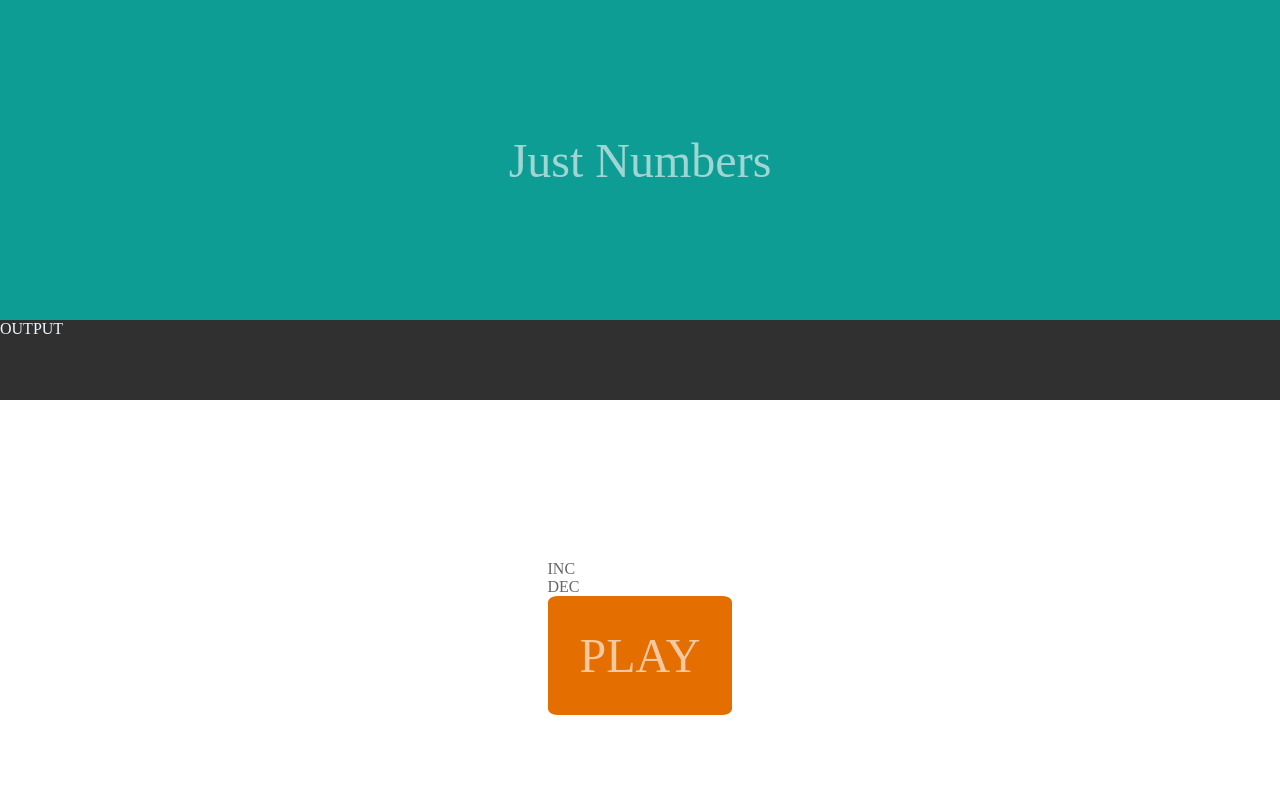
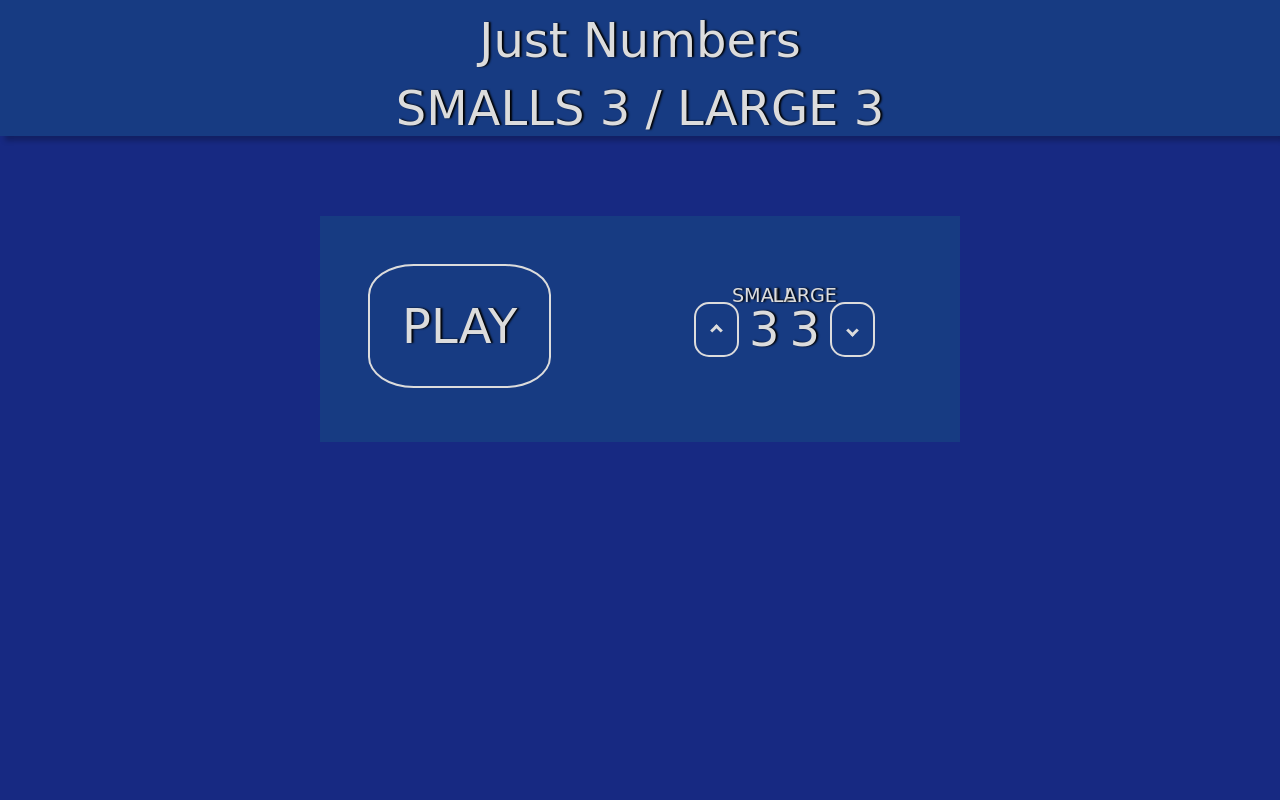
Before and after one commit to nickeax/numbers-game, a plain HTML site: page index.html in a window 1280 px wide. Shown: the top 800 px of the page. Drawn offline with Linux system fonts and the light colour scheme; a web font is replaced by a local one.

Commit message:
Main functionality works.

```diff
--- a/index.html
+++ b/index.html
@@ -14,9 +14,15 @@
         OUTPUT
       </div>
       <div class="controls" id="controls">
-        <div id="spinnerUp" class="spinner">INC</div>
-        <div id="spinnerDown" class="spinner">DEC</div>
-        <div id="btnGenerate" class="control">PLAY</div>
+        <div class="incDec">
+          <div id="spinnerUp" class="spinnerUp"><i class="arrow up"></i></div>
+          <div id="smallNumbers" class="smalls"></div>
+          <div id="largeNumbers" class="smalls"></div>
+          <div id="spinnerDown" class="spinnerDown">
+            <i class="arrow down"></i>
+          </div>
+        </div>
+        <div id="btnPlay" class="control">PLAY</div>
       </div>
     </div>
   </body>
--- /dev/null
+++ b/src/css/arrows.css
@@ -0,0 +1,26 @@
+.arrow {
+  border: solid var(--mainFontColor);
+  border-width: 0 3px 3px 0;
+  display: inline-block;
+  padding: 3px;
+}
+
+.right {
+  transform: rotate(-45deg);
+  -webkit-transform: rotate(-45deg);
+}
+
+.left {
+  transform: rotate(135deg);
+  -webkit-transform: rotate(135deg);
+}
+
+.up {
+  transform: rotate(-135deg);
+  -webkit-transform: rotate(-135deg);
+}
+
+.down {
+  transform: rotate(45deg);
+  -webkit-transform: rotate(45deg);
+}
--- /dev/null
+++ b/src/css/controls.css
@@ -0,0 +1,113 @@
+.controls {
+  justify-content: space-evenly;
+  width: 50%;
+  padding: 3rem;
+  background-color: var(--mainColor);
+  margin: 5rem;
+}
+
+.incDec {
+  float: right;
+}
+
+.incDec {
+  position: relative;
+  display: flex;
+  flex-direction: row;
+  align-items: flex-end;
+  justify-content: center;
+  width: max-content;
+  padding: 2rem;
+  background-color: var(--mainColor);
+}
+
+.smalls {
+  font-size: 3rem;
+  padding: 5px;
+}
+
+#smallNumbers::before,
+#largeNumbers::before {
+  font-size: 1.2rem;
+}
+
+#smallNumbers::before {
+  position: absolute;
+  display: inline-block;
+  top: 20px;
+  left: 75px;
+  content: 'SMALL';
+}
+
+#largeNumbers::before {
+  position: absolute;
+  display: inline-block;
+  top: 20px;
+  right: 75px;
+  content: 'LARGE';
+}
+
+.spinnerUp,
+.spinnerDown {
+  padding: 1rem;
+  margin: 5px;
+  border-radius: 15px;
+  color: azure;
+}
+
+.spinnerUp,
+.spinnerDown {
+  border: solid 2px var(--mainFontColor);
+}
+
+.spinnerUp:hover,
+.spinnerDown:hover {
+  background-image: linear-gradient(
+    rgba(255, 255, 255, 0.2),
+    rgba(255, 255, 255, 0.2)
+  );
+}
+
+.spinnerUp:active,
+.spinnerDown:active {
+  background-image: linear-gradient(
+    rgba(255, 255, 255, 0.2),
+    rgba(255, 255, 255, 0.2)
+  );
+  background-image: linear-gradient(
+    rgba(255, 255, 255, 0.5),
+    rgba(255, 255, 255, 0.2)
+  );
+  box-shadow: 2px 2px 8px inset rgba(0, 0, 0, 0.8);
+}
+
+.controls:hover {
+  /* cursor: pointer; */
+}
+
+#btnPlay {
+  padding: 2rem;
+  width: fit-content;
+  color: var(--mainFontColor);
+  font-size: 3rem;
+  /* background-color: rgba(65, 188, 253, 0.919); */
+  border: 2px solid var(--mainFontColor);
+  border-radius: 25%;
+  transition: all 0.05s ease-in-out;
+}
+
+#btnPlay:hover {
+  background-image: linear-gradient(
+    rgba(255, 255, 255, 0.2),
+    rgba(255, 255, 255, 0.2)
+  );
+  cursor: pointer;
+}
+
+#btnPlay:active {
+  background-image: linear-gradient(
+    rgba(255, 255, 255, 0.5),
+    rgba(255, 255, 255, 0.2)
+  );
+  box-shadow: 2px 2px 2px inset rgba(0, 0, 0, 0.8);
+}
--- /dev/null
+++ b/src/css/global.css
@@ -0,0 +1,26 @@
+*::before,
+*::after,
+* {
+  font-family: 'Road Rage', cursive;
+  text-shadow: 2px 0 2px #000;
+  margin: 0;
+  border: 0;
+  box-sizing: border-box;
+}
+
+body {
+  background-color: var(--mainCompColor);
+}
+
+header {
+  position: relative;
+  display: flex;
+  font-size: 3rem;
+  align-items: center;
+  justify-content: center;
+  width: 100%;
+  color: var(--mainFontColor);
+  background-color: var(--mainColor);
+  height: 5rem;
+  box-shadow: 15px 15px 15px rgb(140, 21, 21);
+}
--- a/src/css/index.css
+++ b/src/css/index.css
@@ -1,68 +1,6 @@
-*::before,
-*::after,
-* {
-  margin: 0;
-  border: 0;
-  box-sizing: border-box;
-}
-
-header {
-  position: relative;
-  display: flex;
-  font-size: 3rem;
-  align-items: center;
-  justify-content: center;
-  width: 100%;
-  color: rgba(245, 245, 245, 0.631);
-  background-color: rgb(13, 157, 149);
-  height: 20rem;
-}
-
-.container {
-  position: relative;
-  display: flex;
-  flex-direction: column;
-  align-items: center;
-  justify-content: flex-start;
-  color: #666;
-  background-color: rgba(255, 255, 255, 0.282);
-  background-image: linear-gradient(
-    180deg,
-    rgba(255, 255, 255, 1) 70%,
-    rgba(0, 0, 0, 0.8318102240896359) 100%
-  );
-  width: 100%;
-  height: 100vh;
-}
-
-.output {
-  width: 100%;
-  margin-bottom: 10rem;
-  height: 10%;
-  color: aliceblue;
-  background-color: rgb(48, 48, 48);
-}
-
-#btnGenerate {
-  padding: 2rem;
-  color: rgba(255, 255, 255, 0.618);
-  font-size: 3rem;
-  background-color: rgb(228, 110, 0);
-  border-radius: 5%;
-  transition: all 0.1s ease-in-out;
-}
-
-#btnGenerate:hover {
-  background-image: linear-gradient(
-    rgba(255, 255, 255, 0.2),
-    rgba(255, 255, 255, 0.2)
-  );
-}
-
-#btnGenerate:active {
-  background-image: linear-gradient(
-    rgba(255, 255, 255, 0.5),
-    rgba(255, 255, 255, 0.2)
-  );
-  box-shadow: 2px 2px 8px inset rgba(0, 0, 0, 0.8);
-}
+@import url('https://fonts.googleapis.com/css2?family=Lobster&family=Praise&family=Road+Rage&display=swap');
+@import './vars.css';
+@import './global.css';
+@import './arrows.css';
+@import './layout.css';
+@import './controls.css';
--- /dev/null
+++ b/src/css/layout.css
@@ -0,0 +1,44 @@
+.container {
+  position: relative;
+  display: flex;
+  flex-direction: column;
+  align-items: center;
+  justify-content: flex-start;
+  color: var(--mainFontColor);
+  background-color: var(--mainCompColor);
+  /* background-image: linear-gradient(
+    360deg,
+    rgba(255, 255, 255, 1) 70%,
+    rgba(0, 0, 0, 0.8318102240896359) 100%
+  ); */
+  width: 100%;
+  height: 100%;
+}
+
+.output {
+  display: flex;
+  align-items: center;
+  justify-content: center;
+  width: 100%;
+  height: 10%;
+  font-size: 3rem;
+  box-shadow: 5px 5px 5px rgba(0, 0, 0, 0.24);
+  background-color: var(--mainColor);
+}
+
+.goal {
+  color: var(--mainColor);
+  font-size: 6rem;
+  background-color: #fff;
+  margin: 3rem 3rem 3rem 3rem;
+  padding: 5px 3rem;
+  border: 1px dashed var(--mainFontColor);
+}
+
+.playNumber {
+  text-align: center;
+  margin: 2px;
+  padding: 10px;
+  width: 6rem;
+  border: 1px dashed var(--mainFontColor);
+}
--- /dev/null
+++ b/src/css/vars.css
@@ -0,0 +1,24 @@
+:root {
+  --offset: 10;
+  --mainHue: 220;
+  --mainSat: 70%;
+  --mainNormalLight: 30%;
+  --mainDarkLight: 20%;
+  --mainCompHue: calc(var(--mainHue) + var(--offset));
+
+  --mainDark: hsl(var(--mainHue), var(--mainSat), var(--mainDarkLight));
+
+  --mainColor: hsl(var(--mainHue), var(--mainSat), var(--mainNormalLight));
+  --mainCompColor: hsl(
+    var(--mainCompHue),
+    var(--mainSat),
+    var(--mainNormalLight)
+  );
+  --mainGreen: hsl(120, var(--mainSat), var(--mainDarkLight));
+  --mainRed: hsl(1, var(--mainSat), var(--mainNormalLight));
+  --mainOutlines: rgb(255, 255, 255);
+
+  /* FONT */
+  /* --mainFontColor: hsl(var(--mainHue), var(--mainSpec), 100); */
+  --mainFontColor: rgb(220, 220, 220);
+}
--- a/src/js/index.js
+++ b/src/js/index.js
@@ -1,10 +1,68 @@
 const output = document.querySelector('#output')
-const btnGenerate = document.querySelector('#btnGenerate')
+const smallNumbers = document.querySelector('#smallNumbers')
+const largeNumbers = document.querySelector('#largeNumbers')
+const btnPlay = document.querySelector('#btnPlay')
+const spinnerUp = document.querySelector('#spinnerUp')
+const spinnerDown = document.querySelector('#spinnerDown')
 
+const minGoal = 50
 const maxSmalls = 6
-let smalls = maxSmalls;
+let smalls = maxSmalls / 2
+let large = maxSmalls / 2
 
+document.addEventListener('click', ev => handleClick(ev))
+writeToOutput(`SMALLS ${smalls} / LARGE ${large}`)
+smallNumbers.innerHTML = smalls || "PRESS PLAY TO ADD NUMBER COMBOS"
+largeNumbers.innerHTML = large || "PRESS PLAY TO ADD NUMBER COMBOS"
+function writeToOutput(inp) {
+  output.innerHTML = inp
+}
 
-function writeToOutput(inp) {
-  output.textContent = inp
+function handleClick(e) {
+  e.preventDefault()
+  e.stopPropagation()
+  switch (e.target.id) {
+    case 'spinnerUp':
+      if (smalls < maxSmalls) {
+        smalls++
+        large = maxSmalls - smalls
+      } else {
+        smalls = maxSmalls
+      }
+      break
+    case 'spinnerDown':
+      if (smalls > 0) {
+        smalls--
+        large = maxSmalls - smalls
+      } else {
+        smalls = 0
+        large = maxSmalls - smalls
+      }
+      break
+    case 'btnPlay':
+      generateNumbers();
+      break
+
+    default:
+      break;
+  }
+  smallNumbers.innerHTML = smalls
+  largeNumbers.innerHTML = large
 }
+
+function generateNumbers() {
+  const largeSet = [25, 50, 75, 100]
+  const smallsSet = [1, 2, 3, 4, 5, 6, 7, 8, 9]
+
+  let nums = ""
+  for (let i = 0; i < smalls; i++) {
+    nums += `<span class="playNumber">${smallsSet[Math.floor(Math.random() * smallsSet.length)]}</span>`
+  }
+  // nums += "LARGE: "
+  for (let i = 0; i < large; i++) {
+    nums += `<span class="playNumber">${largeSet[Math.floor(Math.random() * largeSet.length)]}</span>`
+  }
+
+  nums += `<span class="goal">${Math.floor(Math.random() * 1000) + minGoal}</span>`
+  writeToOutput(nums)
+}
```
